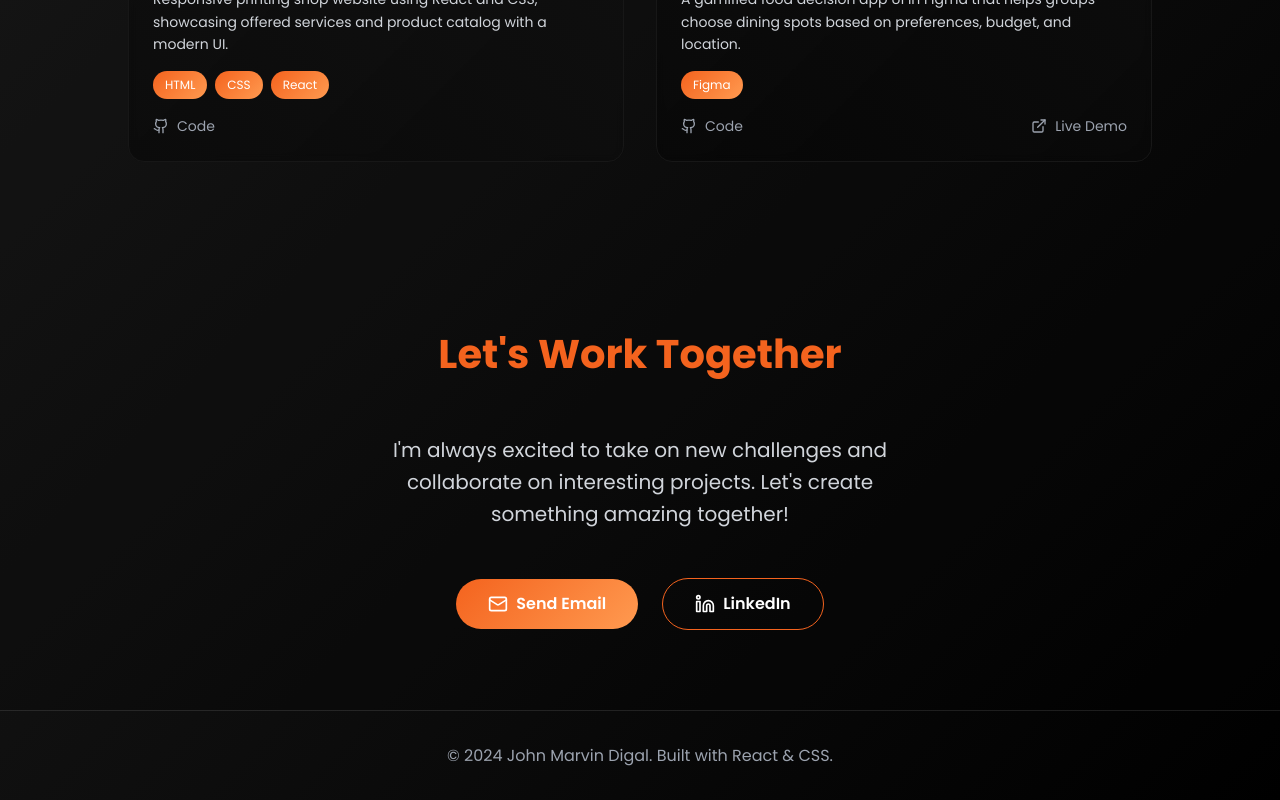
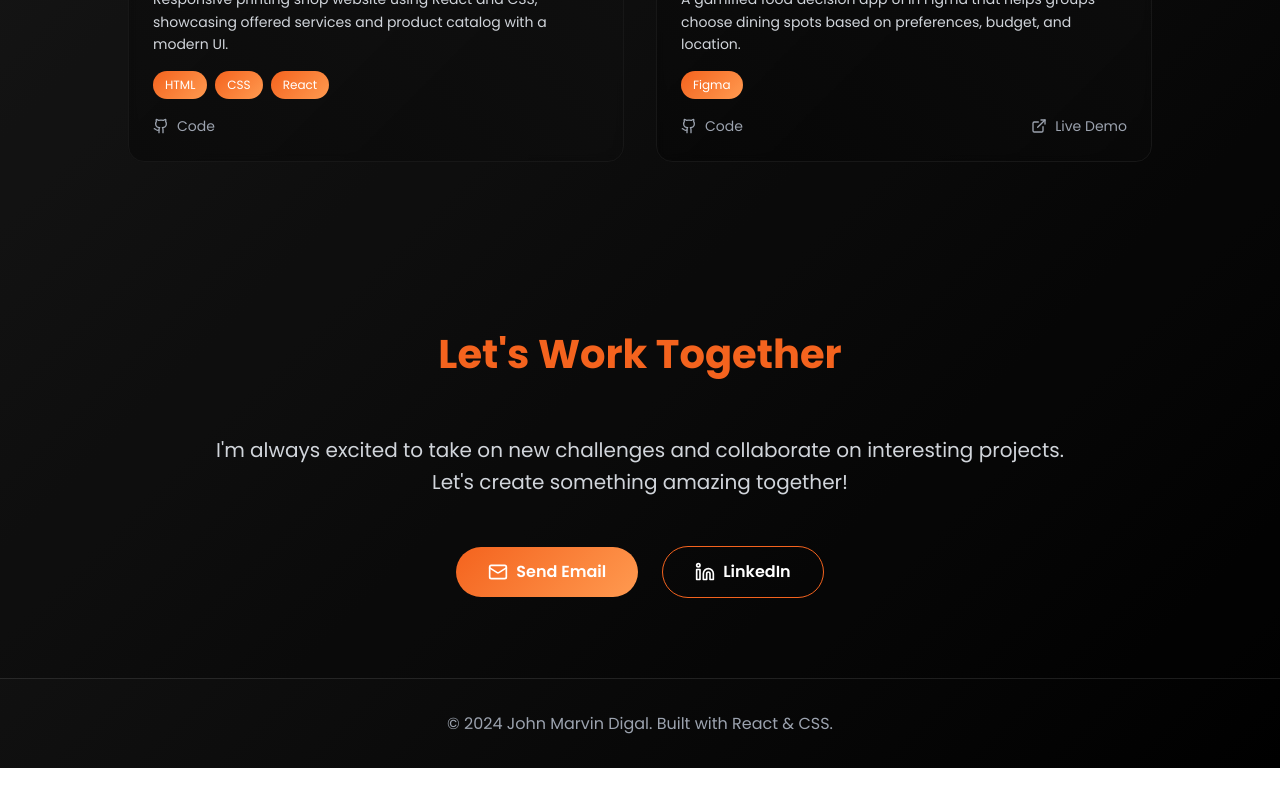
Before and after one commit to mrvndgl/myportfolio, a React (Vite) app in the folder frontend/: page / in a window 1280 px wide. Shown: the part 2258-3058 px from the top of the page. After the commit the page ends 3026 px from the top, so only its background shows below. Built offline with nearby package versions, Linux system fonts and the light colour scheme.

Commit message:
Adjusts footer and scrollbar

```diff
--- a/frontend/src/Portfolio.css
+++ b/frontend/src/Portfolio.css
@@ -37,7 +37,7 @@ html {
 
 /* Custom Scrollbar */
 ::-webkit-scrollbar {
-  width: 10px;
+  width: 8px;
 }
 
 ::-webkit-scrollbar-thumb {
@@ -621,7 +621,7 @@ html {
   font-size: 1.25rem;
   color: #d1d5db;
   margin-bottom: 3rem;
-  max-width: 32rem;
+  max-width: 55rem;
   margin-left: auto;
   margin-right: auto;
 }
```
